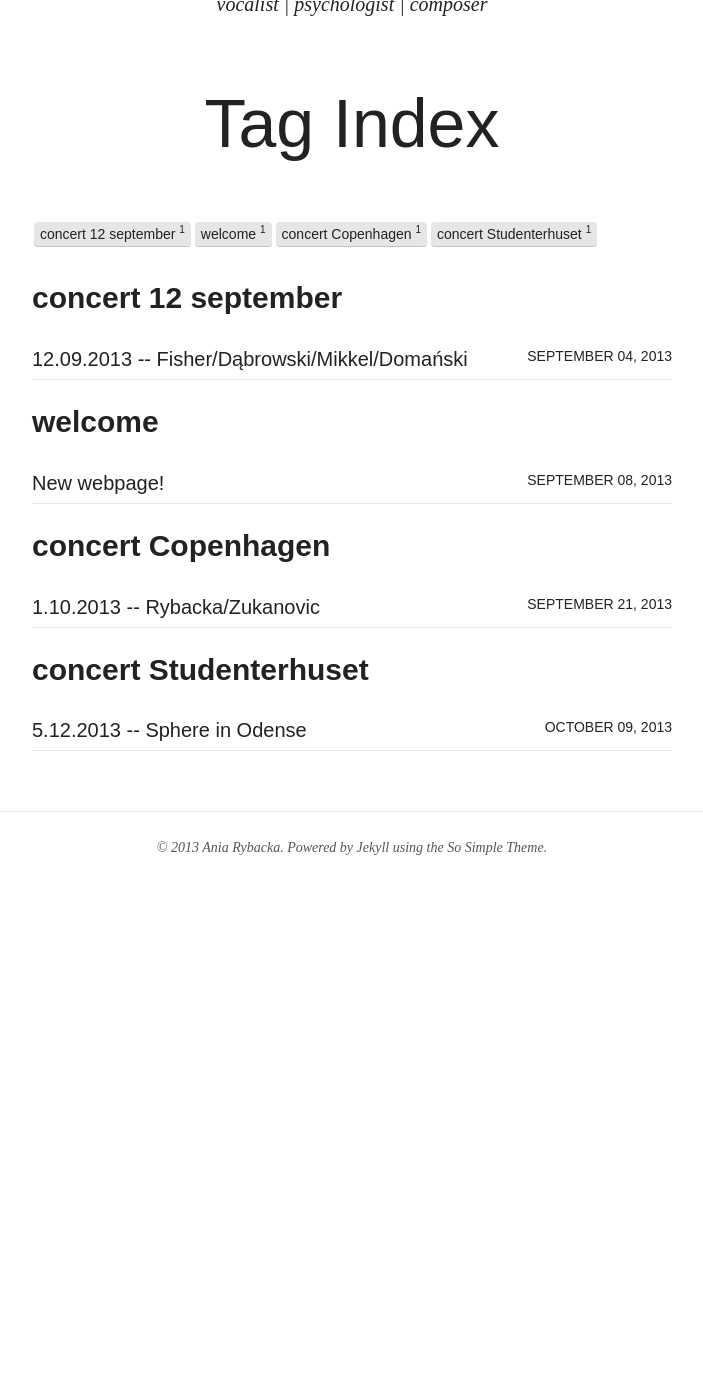
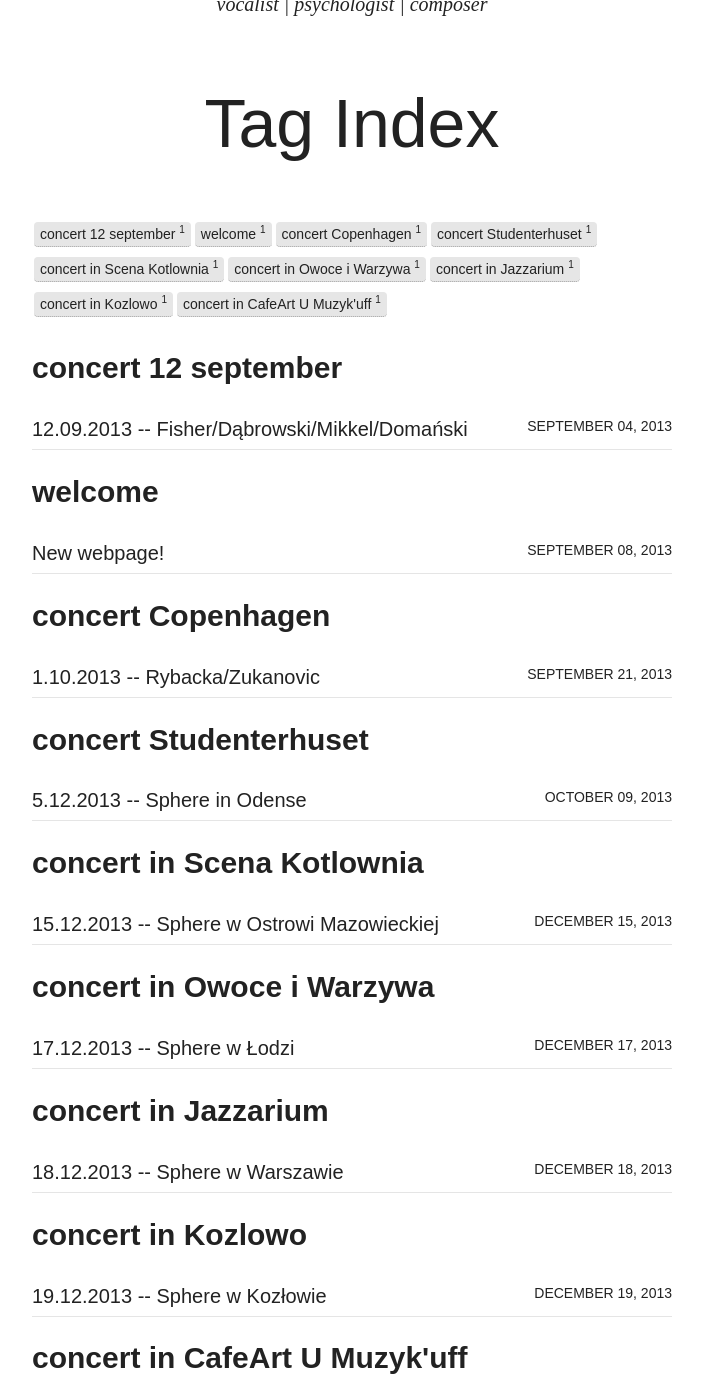
Before and after one commit to aniarybacka/aniarybacka.github.io, a Jekyll site: the page built from tags.html, in a window 1280 px wide and 1400 px high, scrolled down 379 px. Shown: the whole window, without its empty margins (288-991 px from the left). Built offline with Jekyll 4.4.1, drawn with Linux system fonts in a browser that asks for light colours; nearby versions of some CDN libraries; before the commit the page ends 1337 px from its top, so only the background shows below that; some of the changed text lies outside the part shown.

Commit message:
koncerty trasa Sphere

```diff
--- /dev/null
+++ b/_posts/2013-12-15-Sphere-in-Scena-Kotlownia.md
@@ -0,0 +1,18 @@
+---
+layout: post
+title: "15.12.2013 -- Sphere w Ostrowi Mazowieckiej"
+description: 15.12.2013 - Koncert Sphere w Teatrze Kotłownia
+modified: 2013-10-09
+category: concerts
+tags: [concert in Scena Kotlownia]
+comments: true
+---
+Sphere wystąpi w Ostrowi Mazowieckiej <big>**15 grudnia**</big>
+ 2013 na Scenie Kotłownia<br>
+ Rezerwacja biletów: <a href="http://www.scenakotlownia.pl">www.scenakotlownia.pl</a><br>
+
+
+
+Ania Rybacka - vocal <br>
+Marek Kadziela - guitar <br>
+Kuba Dybzynski - clarinet<br>
--- /dev/null
+++ b/_posts/2013-12-17-Sphere-in-Owoce-i-Warzywa.md
@@ -0,0 +1,18 @@
+---
+layout: post
+title: "17.12.2013 -- Sphere w Łodzi"
+description: 17.12.2013 - Koncert Sphere w Klubokawiarni Owoce i Warzywa
+modified: 2013-10-09
+category: concerts
+tags: [concert in Owoce i Warzywa]
+comments: true
+---
+Sphere wystąpi w Łodzi <big>**17 grudnia**</big>
+ 2013 w Klubokawiarni Owoce i Warzywa<br>
+ Rezerwacja biletów: <a href="http://www.owoceiwarzywa.com">www.owoceiwarzywa.com</a><br>
+
+
+
+Ania Rybacka - vocal <br>
+Marek Kadziela - guitar <br>
+Kuba Dybzynski - clarinet<br>
--- /dev/null
+++ b/_posts/2013-12-18-Sphere-in-Jazzarium.md
@@ -0,0 +1,19 @@
+---
+layout: post
+title: "18.12.2013 -- Sphere w Warszawie"
+description: 18.12.2013 - Koncert Sphere w Jazzarium
+modified: 2013-10-09
+category: concerts
+tags: [concert in Jazzarium]
+comments: true
+---
+Sphere wystąpi w Warszawie <big>**18 grudnia**</big>
+ 2013 Klubie Jazzarium<br>
+Opis wydarzenia i rezerwacja biletów: <a href="http://eventmap.us/event/trio-sphere-1597333/">www.eventmap.us</a><br>
+Wydarzenie na Facebook <a href="http://www.facebook.com/events/1414993355399741/">Koncert Sphere w Jazzarium</a><br>
+
+
+
+Ania Rybacka - vocal <br>
+Marek Kadziela - guitar <br>
+Kuba Dybzynski - clarinet<br>
--- /dev/null
+++ b/_posts/2013-12-19-Sphere-in-Kozlowo.md
@@ -0,0 +1,19 @@
+---
+layout: post
+title: "19.12.2013 -- Sphere w Kozłowie"
+description: 19.12.2013 - Koncert Sphere w Kozłowie
+modified: 2013-10-09
+category: concerts
+tags: [concert in Kozlowo]
+comments: true
+---
+Sphere wystąpi w Kozłowie <big>**19 grudnia**</big>
+ 2013 w Gminnym Centum Kultury i Sportu, Kozłowo ul. Nidzicka 31<br>
+Wstęp wolny !<br>
+
+
+
+
+Ania Rybacka - vocal <br>
+Marek Kadziela - guitar <br>
+Kuba Dybzynski - clarinet<br>
--- /dev/null
+++ b/_posts/2013-12-20-Sphere-in-CafeArt-u-muzykuff.md
@@ -0,0 +1,25 @@
+---
+layout: post
+title: "20.12.2013 -- Sphere w Gdyni"
+description: 18.12.2013 - Koncert Sphere w CafeArt U Muzyk'uff
+modified: 2013-10-09
+category: concerts
+tags: [concert in CafeArt U Muzyk'uff]
+comments: true
+---
+Sphere wystąpi w Gdyni <big>**20 grudnia**</big>
+ 2013 w  <a href="http://www.facebook.com/pages/Cafeart-U-Muzykuff/497745916963195?fref=ts">CafeArt U Muzyk'uff</a>, ul. Derdowskiego 9-11<br><br>
+<small><u>Rezerwacja biletów:</u><br>
++48 505 976 173<br>
+umuzykuff@wp.pl</small><br>
+
+
+
+Ania Rybacka - vocal <br>
+Marek Kadziela - guitar <br>
+Kuba Dybzynski - clarinet<br>
+
+
+<figure>
+   <img src="/images/Sphere Plakat dla U Muzykuff small.jpg">
+</figure>
--- a/concerts.html
+++ b/concerts.html
@@ -6,7 +6,6 @@ description: "An archive of concerts sorted by date."
 image:
   feature: concerts background.jpg
 ---
-<center>Site under construction</center>
 
 <ul class="post-list">
 {% for post in site.categories.concerts %}
```
Also changed, not shown: images/Sphere Plakat dla U Muzykuff small.jpg (added).
